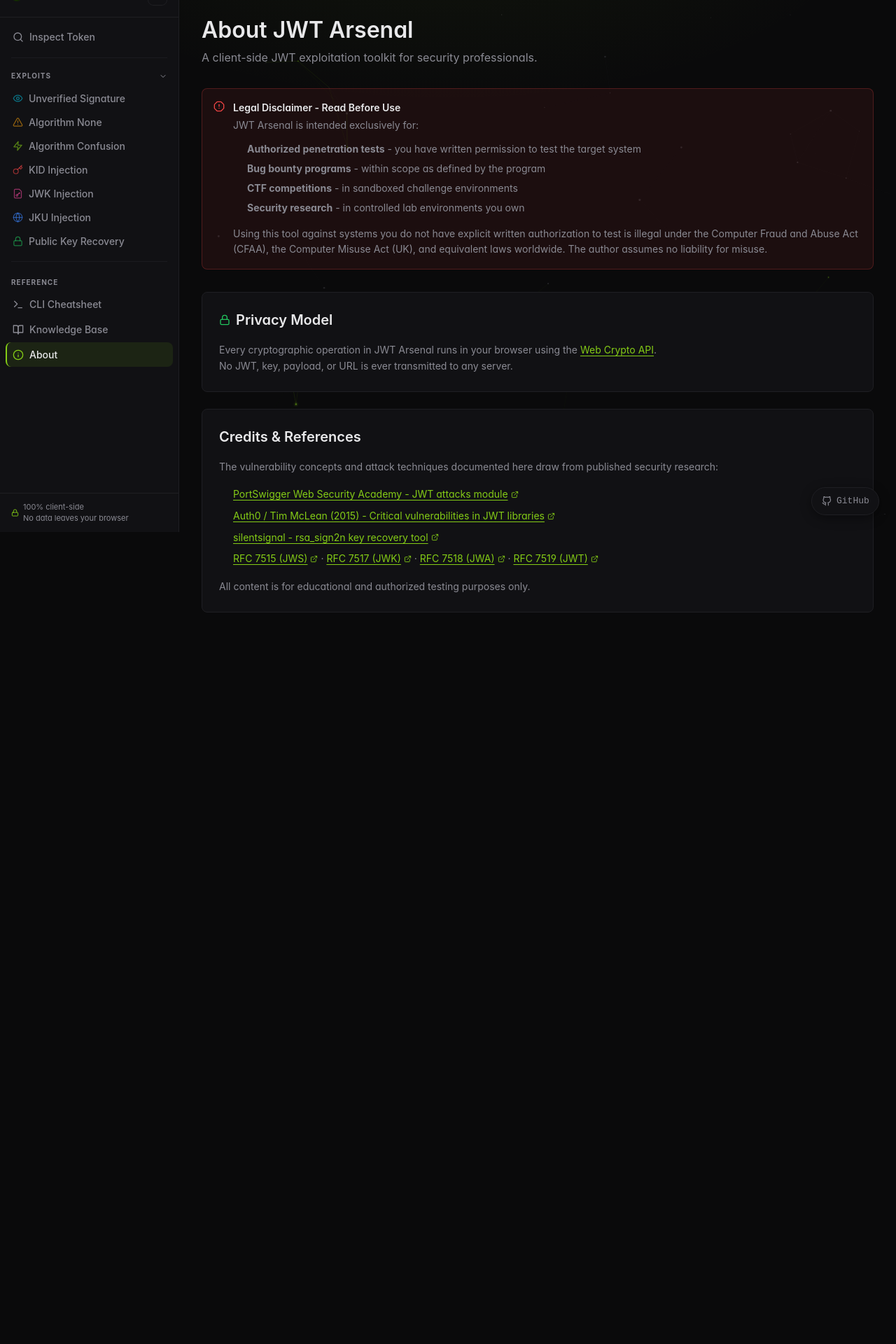
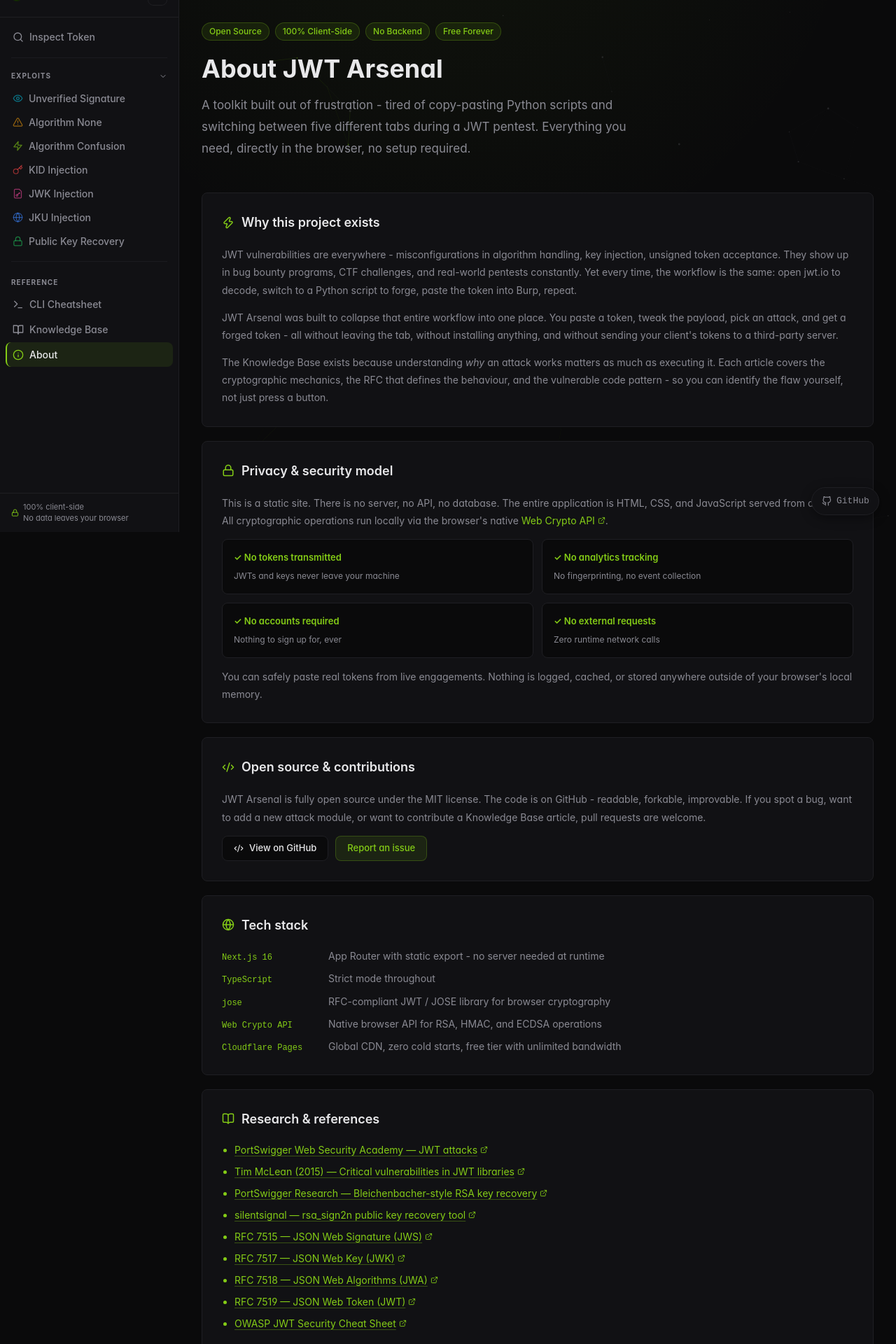
Before and after one commit to HiitCat/JWT-Arsenal, a Next.js app: page /about in a window 1280 px wide. Shown: the part 40-1960 px from the top of the page at 70% size. Before the commit the page ends 947 px from the top, so only its background shows below. Built offline with nearby package versions, Linux system fonts and the light colour scheme.

Commit message:
fix: README file and about page

```diff
--- a/app/about/page.tsx
+++ b/app/about/page.tsx
@@ -1,128 +1,258 @@
 import type { Metadata } from "next";
+import type { ReactNode } from "react";
 import { pageMeta } from "@/lib/seo";
-import { ExternalLink, Lock } from "lucide-react";
-import { PageContainer } from "@/components/layout/PageContainer";
-import { InfoCallout } from "@/components/shared/InfoCallout";
-import "../globals.css";
+import { ExternalLink, Lock, Zap, Globe, BookOpen, Heart, Code2 } from "lucide-react";
 
 export const metadata: Metadata = pageMeta(
   "About JWT Arsenal",
   "A 100% client-side JWT exploitation toolkit for security professionals. No data leaves your browser. Built for pentesters, CTF players, and bug bounty hunters.",
   "/about",
 );
+import { PageContainer } from "@/components/layout/PageContainer";
+import { InfoCallout } from "@/components/shared/InfoCallout";
+import "../globals.css";
+
+function Section({ title, icon, children }: { title: string; icon: ReactNode; children: ReactNode }) {
+  return (
+    <div style={{
+      background: "var(--bg-elevated)",
+      border: "1px solid var(--border)",
+      borderRadius: "var(--radius)",
+      padding: "28px",
+      marginBottom: "20px",
+    }}>
+      <div style={{ display: "flex", alignItems: "center", gap: "10px", marginBottom: "20px" }}>
+        <span style={{ color: "var(--accent)" }}>{icon}</span>
+        <h2 style={{ fontSize: "18px", fontWeight: 600, color: "var(--text)", margin: 0 }}>{title}</h2>
+      </div>
+      {children}
+    </div>
+  );
+}
+
+function Tag({ children }: { children: ReactNode }) {
+  return (
+    <span style={{
+      display: "inline-flex", alignItems: "center",
+      fontSize: "12px", fontWeight: 500,
+      color: "var(--accent)",
+      background: "var(--accent-tint)",
+      border: "1px solid var(--accent-border-mid)",
+      borderRadius: "100px",
+      padding: "3px 10px",
+    }}>
+      {children}
+    </span>
+  );
+}
+
+function Link({ href, children }: { href: string; children: ReactNode }) {
+  return (
+    <a
+      href={href}
+      target="_blank"
+      rel="noopener noreferrer"
+      style={{ color: "var(--accent)", display: "inline-flex", alignItems: "center", gap: "4px", textDecoration: "none" }}
+    >
+      {children} <ExternalLink size={11} />
+    </a>
+  );
+}
 
 export default function AboutPage() {
   return (
     <PageContainer>
-      <div style={{ paddingTop: "32px" }}>
-        <div style={{ marginBottom: "32px" }}>
-          <h1 style={{ fontSize: "32px", fontWeight: 600, color: "var(--text)", lineHeight: 1.2, margin: "0 0 8px" }}>
+      <div style={{ paddingTop: "40px", paddingBottom: "64px" }}>
+
+        {/* Hero */}
+        <div style={{ marginBottom: "48px" }}>
+          <div style={{ display: "flex", flexWrap: "wrap", gap: "8px", marginBottom: "20px" }}>
+            <Tag>Open Source</Tag>
+            <Tag>100% Client-Side</Tag>
+            <Tag>No Backend</Tag>
+            <Tag>Free Forever</Tag>
+          </div>
+          <h1 style={{ fontSize: "36px", fontWeight: 700, color: "var(--text)", lineHeight: 1.15, margin: "0 0 16px" }}>
             About JWT Arsenal
           </h1>
-          <p style={{ fontSize: "16px", color: "var(--text-muted)", margin: 0 }}>
-            A client-side JWT exploitation toolkit for security professionals.
+          <p style={{ fontSize: "17px", color: "var(--text-muted)", lineHeight: 1.8, margin: 0, maxWidth: "640px" }}>
+            A toolkit built out of frustration - tired of copy-pasting Python scripts and switching between
+            five different tabs during a JWT pentest. Everything you need, directly in the browser, no setup required.
           </p>
         </div>
 
-        {/* Legal disclaimer */}
-        <div style={{ marginBottom: "32px" }}>
-          <InfoCallout variant="danger" title="Legal Disclaimer - Read Before Use">
-            <p style={{ margin: "0 0 8px" }}>
-              JWT Arsenal is intended exclusively for:
+        {/* Why */}
+        <Section title="Why this project exists" icon={<Zap size={18} />}>
+          <div style={{ display: "flex", flexDirection: "column", gap: "14px", fontSize: "14px", color: "var(--text-muted)", lineHeight: 1.8 }}>
+            <p style={{ margin: 0 }}>
+              JWT vulnerabilities are everywhere - misconfigurations in algorithm handling, key injection, unsigned token acceptance.
+              They show up in bug bounty programs, CTF challenges, and real-world pentests constantly.
+              Yet every time, the workflow is the same: open jwt.io to decode, switch to a Python script to forge,
+              paste the token into Burp, repeat.
             </p>
-            <ul style={{ margin: 0, paddingLeft: "20px", lineHeight: 2 }}>
-              <li><strong>Authorized penetration tests</strong> - you have written permission to test the target system</li>
-              <li><strong>Bug bounty programs</strong> - within scope as defined by the program</li>
-              <li><strong>CTF competitions</strong> - in sandboxed challenge environments</li>
-              <li><strong>Security research</strong> - in controlled lab environments you own</li>
-            </ul>
-            <p style={{ margin: "12px 0 0" }}>
-              Using this tool against systems you do not have explicit written authorization to test is illegal under the Computer Fraud and Abuse Act (CFAA), the Computer Misuse Act (UK), and equivalent laws worldwide. The author assumes no liability for misuse.
+            <p style={{ margin: 0 }}>
+              JWT Arsenal was built to collapse that entire workflow into one place.
+              You paste a token, tweak the payload, pick an attack, and get a forged token - all without leaving the tab,
+              without installing anything, and without sending your client's tokens to a third-party server.
             </p>
-          </InfoCallout>
+            <p style={{ margin: 0 }}>
+              The Knowledge Base exists because understanding <em>why</em> an attack works matters as much as executing it.
+              Each article covers the cryptographic mechanics, the RFC that defines the behaviour,
+              and the vulnerable code pattern - so you can identify the flaw yourself, not just press a button.
+            </p>
+          </div>
+        </Section>
+
+        {/* Privacy */}
+        <Section title="Privacy & security model" icon={<Lock size={18} />}>
+          <div style={{ display: "flex", flexDirection: "column", gap: "14px", fontSize: "14px", color: "var(--text-muted)", lineHeight: 1.8 }}>
+            <p style={{ margin: 0 }}>
+              This is a static site. There is no server, no API, no database. The entire application is
+              HTML, CSS, and JavaScript served from a CDN. All cryptographic operations run locally
+              via the browser's native{" "}
+              <Link href="https://developer.mozilla.org/en-US/docs/Web/API/Web_Crypto_API">Web Crypto API</Link>.
+            </p>
+            <div style={{ display: "grid", gridTemplateColumns: "1fr 1fr", gap: "12px" }}>
+              {[
+                ["No tokens transmitted", "JWTs and keys never leave your machine"],
+                ["No analytics tracking", "No fingerprinting, no event collection"],
+                ["No accounts required", "Nothing to sign up for, ever"],
+                ["No external requests", "Zero runtime network calls"],
+              ].map(([title, desc]) => (
+                <div key={title} style={{
+                  padding: "14px 16px",
+                  background: "var(--bg)",
+                  border: "1px solid var(--border)",
+                  borderRadius: "var(--radius)",
+                }}>
+                  <div style={{ fontSize: "13px", fontWeight: 600, color: "var(--accent)", marginBottom: "4px" }}>✓ {title}</div>
+                  <div style={{ fontSize: "12px", color: "var(--text-muted)" }}>{desc}</div>
+                </div>
+              ))}
+            </div>
+            <p style={{ margin: 0 }}>
+              You can safely paste real tokens from live engagements. Nothing is logged, cached, or stored anywhere
+              outside of your browser's local memory.
+            </p>
+          </div>
+        </Section>
+
+        {/* Open Source */}
+        <Section title="Open source & contributions" icon={<Code2 size={18} />}>
+          <div style={{ display: "flex", flexDirection: "column", gap: "14px", fontSize: "14px", color: "var(--text-muted)", lineHeight: 1.8 }}>
+            <p style={{ margin: 0 }}>
+              JWT Arsenal is fully open source under the MIT license. The code is on GitHub - readable,
+              forkable, improvable. If you spot a bug, want to add a new attack module, or want to contribute
+              a Knowledge Base article, pull requests are welcome.
+            </p>
+            <div style={{ display: "flex", gap: "10px", flexWrap: "wrap" }}>
+              <a
+                href="https://github.com/HiitCat/jwt-arsenal"
+                target="_blank"
+                rel="noopener noreferrer"
+                style={{
+                  display: "inline-flex", alignItems: "center", gap: "8px",
+                  height: "36px", padding: "0 16px",
+                  background: "var(--bg)", border: "1px solid var(--border)",
+                  borderRadius: "var(--radius)", color: "var(--text)",
+                  textDecoration: "none", fontSize: "13px", fontWeight: 500,
+                }}
+              >
+                <Code2 size={14} /> View on GitHub
+              </a>
+              <a
+                href="https://github.com/HiitCat/jwt-arsenal/issues/new"
+                target="_blank"
+                rel="noopener noreferrer"
+                style={{
+                  display: "inline-flex", alignItems: "center", gap: "8px",
+                  height: "36px", padding: "0 16px",
+                  background: "var(--accent-tint)", border: "1px solid var(--accent-border-mid)",
+                  borderRadius: "var(--radius)", color: "var(--accent)",
+                  textDecoration: "none", fontSize: "13px", fontWeight: 500,
+                }}
+              >
+                Report an issue
+              </a>
+            </div>
+          </div>
+        </Section>
+
+        {/* Stack */}
+        <Section title="Tech stack" icon={<Globe size={18} />}>
+          <div style={{ display: "flex", flexDirection: "column", gap: "10px", fontSize: "14px", color: "var(--text-muted)" }}>
+            {[
+              ["Next.js 16", "App Router with static export - no server needed at runtime"],
+              ["TypeScript", "Strict mode throughout"],
+              ["jose", "RFC-compliant JWT / JOSE library for browser cryptography"],
+              ["Web Crypto API", "Native browser API for RSA, HMAC, and ECDSA operations"],
+              ["Cloudflare Pages", "Global CDN, zero cold starts, free tier with unlimited bandwidth"],
+            ].map(([name, desc]) => (
+              <div key={name} style={{ display: "flex", gap: "12px", alignItems: "baseline" }}>
+                <span style={{
+                  fontFamily: "var(--font-mono)", fontSize: "12px",
+                  color: "var(--accent)", minWidth: "140px", flexShrink: 0,
+                }}>{name}</span>
+                <span style={{ lineHeight: 1.6 }}>{desc}</span>
+              </div>
+            ))}
+          </div>
+        </Section>
+
+        {/* References */}
+        <Section title="Research & references" icon={<BookOpen size={18} />}>
+          <ul style={{ margin: 0, paddingLeft: "18px", display: "flex", flexDirection: "column", gap: "10px", fontSize: "14px", listStyleType: "disc", color: "var(--accent)" }}>
+            {[
+              ["PortSwigger Web Security Academy — JWT attacks", "https://portswigger.net/web-security/jwt"],
+              ["Tim McLean (2015) — Critical vulnerabilities in JWT libraries", "https://auth0.com/blog/critical-vulnerabilities-in-json-web-token-libraries/"],
+              ["PortSwigger Research — Bleichenbacher-style RSA key recovery", "https://portswigger.net/research/authentication-bypass-via-jwt-claim-misinterpretation"],
+              ["silentsignal — rsa_sign2n public key recovery tool", "https://github.com/silentsignal/rsa_sign2n"],
+              ["RFC 7515 — JSON Web Signature (JWS)", "https://www.rfc-editor.org/rfc/rfc7515"],
+              ["RFC 7517 — JSON Web Key (JWK)", "https://www.rfc-editor.org/rfc/rfc7517"],
+              ["RFC 7518 — JSON Web Algorithms (JWA)", "https://www.rfc-editor.org/rfc/rfc7518"],
+              ["RFC 7519 — JSON Web Token (JWT)", "https://www.rfc-editor.org/rfc/rfc7519"],
+              ["OWASP JWT Security Cheat Sheet", "https://cheatsheetseries.owasp.org/cheatsheets/JSON_Web_Token_for_Java_Cheat_Sheet.html"],
+            ].map(([label, href]) => (
+              <li key={label}>
+                <a
+                  href={href}
+                  target="_blank"
+                  rel="noopener noreferrer"
+                  style={{ color: "var(--accent)", display: "inline-flex", alignItems: "center", gap: "4px", textDecoration: "underline", textUnderlineOffset: "3px", textDecorationColor: "rgba(132,204,22,0.35)" }}
+                >
+                  {label} <ExternalLink size={11} style={{ flexShrink: 0 }} />
+                </a>
+              </li>
+            ))}
+          </ul>
+        </Section>
+
+        {/* Legal */}
+        <InfoCallout variant="danger" title="Legal Disclaimer - Read Before Use">
+          <div style={{ display: "flex", flexDirection: "column", gap: "8px" }}>
+            <p style={{ margin: 0 }}>
+              JWT Arsenal is intended exclusively for <strong>authorized penetration tests</strong>,{" "}
+              <strong>bug bounty programs</strong> (within scope), <strong>CTF competitions</strong>,
+              and <strong>security research in lab environments you own</strong>.
+            </p>
+            <p style={{ margin: 0 }}>
+              Using this tool against systems without explicit written authorization is illegal under the CFAA,
+              the Computer Misuse Act, and equivalent laws worldwide.
+              The author accepts no liability for misuse.
+            </p>
+          </div>
+        </InfoCallout>
+
+        {/* Footer note */}
+        <div style={{
+          marginTop: "32px", textAlign: "center",
+          fontSize: "13px", color: "var(--text-muted)", opacity: 0.6,
+          display: "flex", alignItems: "center", justifyContent: "center", gap: "6px",
+        }}>
+          <Heart size={12} style={{ color: "var(--danger)" }} />
+          Built for the security community - use it responsibly.
         </div>
 
-        {/* Privacy model */}
-        <div
-          style={{
-            background: "var(--bg-elevated)",
-            border: "1px solid var(--border)",
-            borderRadius: "var(--radius)",
-            padding: "24px",
-            marginBottom: "24px",
-          }}
-        >
-          <div style={{ display: "flex", alignItems: "center", gap: "8px", marginBottom: "16px" }}>
-            <Lock size={16} color="var(--success)" />
-            <h2 style={{ fontSize: "20px", fontWeight: 600, color: "var(--text)", margin: 0 }}>
-              Privacy Model
-            </h2>
-          </div>
-          <div style={{ display: "flex", flexDirection: "column", gap: "12px", maxWidth: "640px" }}>
-            <p style={{ fontSize: "14px", color: "var(--text-muted)", lineHeight: 1.7, margin: 0 }}>
-              Every cryptographic operation in JWT Arsenal runs in your browser using the{" "}
-              <a href="https://developer.mozilla.org/en-US/docs/Web/API/Web_Crypto_API" target="_blank" rel="noopener noreferrer" style={{ color: "var(--accent)" }}>
-                Web Crypto API
-              </a>. No JWT, key, payload, or URL is ever transmitted to any server.
-            </p>
-          </div>
-        </div>
-
-        {/* Credits */}
-        <div
-          style={{
-            background: "var(--bg-elevated)",
-            border: "1px solid var(--border)",
-            borderRadius: "var(--radius)",
-            padding: "24px",
-          }}
-        >
-          <h2 style={{ fontSize: "20px", fontWeight: 600, color: "var(--text)", marginBottom: "16px" }}>
-            Credits & References
-          </h2>
-          <div style={{ display: "flex", flexDirection: "column", gap: "12px", fontSize: "14px", color: "var(--text-muted)", lineHeight: 1.7 }}>
-            <p style={{ margin: 0 }}>
-              The vulnerability concepts and attack techniques documented here draw from published security research:
-            </p>
-            <ul style={{ margin: 0, paddingLeft: "20px", lineHeight: 2.2 }}>
-              <li>
-                <a href="https://portswigger.net/web-security/jwt" target="_blank" rel="noopener noreferrer" style={{ color: "var(--accent)", display: "inline-flex", alignItems: "center", gap: "4px" }}>
-                  PortSwigger Web Security Academy - JWT attacks module <ExternalLink size={11} />
-                </a>
-              </li>
-              <li>
-                <a href="https://auth0.com/blog/critical-vulnerabilities-in-json-web-token-libraries/" target="_blank" rel="noopener noreferrer" style={{ color: "var(--accent)", display: "inline-flex", alignItems: "center", gap: "4px" }}>
-                  Auth0 / Tim McLean (2015) - Critical vulnerabilities in JWT libraries <ExternalLink size={11} />
-                </a>
-              </li>
-              <li>
-                <a href="https://github.com/silentsignal/rsa_sign2n" target="_blank" rel="noopener noreferrer" style={{ color: "var(--accent)", display: "inline-flex", alignItems: "center", gap: "4px" }}>
-                  silentsignal - rsa_sign2n key recovery tool <ExternalLink size={11} />
-                </a>
-              </li>
-              <li>
-                <a href="https://www.rfc-editor.org/rfc/rfc7515" target="_blank" rel="noopener noreferrer" style={{ color: "var(--accent)", display: "inline-flex", alignItems: "center", gap: "4px" }}>
-                  RFC 7515 (JWS) <ExternalLink size={11} />
-                </a>
-                {" · "}
-                <a href="https://www.rfc-editor.org/rfc/rfc7517" target="_blank" rel="noopener noreferrer" style={{ color: "var(--accent)", display: "inline-flex", alignItems: "center", gap: "4px" }}>
-                  RFC 7517 (JWK) <ExternalLink size={11} />
-                </a>
-                {" · "}
-                <a href="https://www.rfc-editor.org/rfc/rfc7518" target="_blank" rel="noopener noreferrer" style={{ color: "var(--accent)", display: "inline-flex", alignItems: "center", gap: "4px" }}>
-                  RFC 7518 (JWA) <ExternalLink size={11} />
-                </a>
-                {" · "}
-                <a href="https://www.rfc-editor.org/rfc/rfc7519" target="_blank" rel="noopener noreferrer" style={{ color: "var(--accent)", display: "inline-flex", alignItems: "center", gap: "4px" }}>
-                  RFC 7519 (JWT) <ExternalLink size={11} />
-                </a>
-              </li>
-            </ul>
-            <p style={{ margin: 0 }}>
-              All content is for educational and authorized testing purposes only.
-            </p>
-          </div>
-        </div>
       </div>
     </PageContainer>
   );
```
Also changed, not shown: 1 other file (tests, documents, lock files or other folders).
